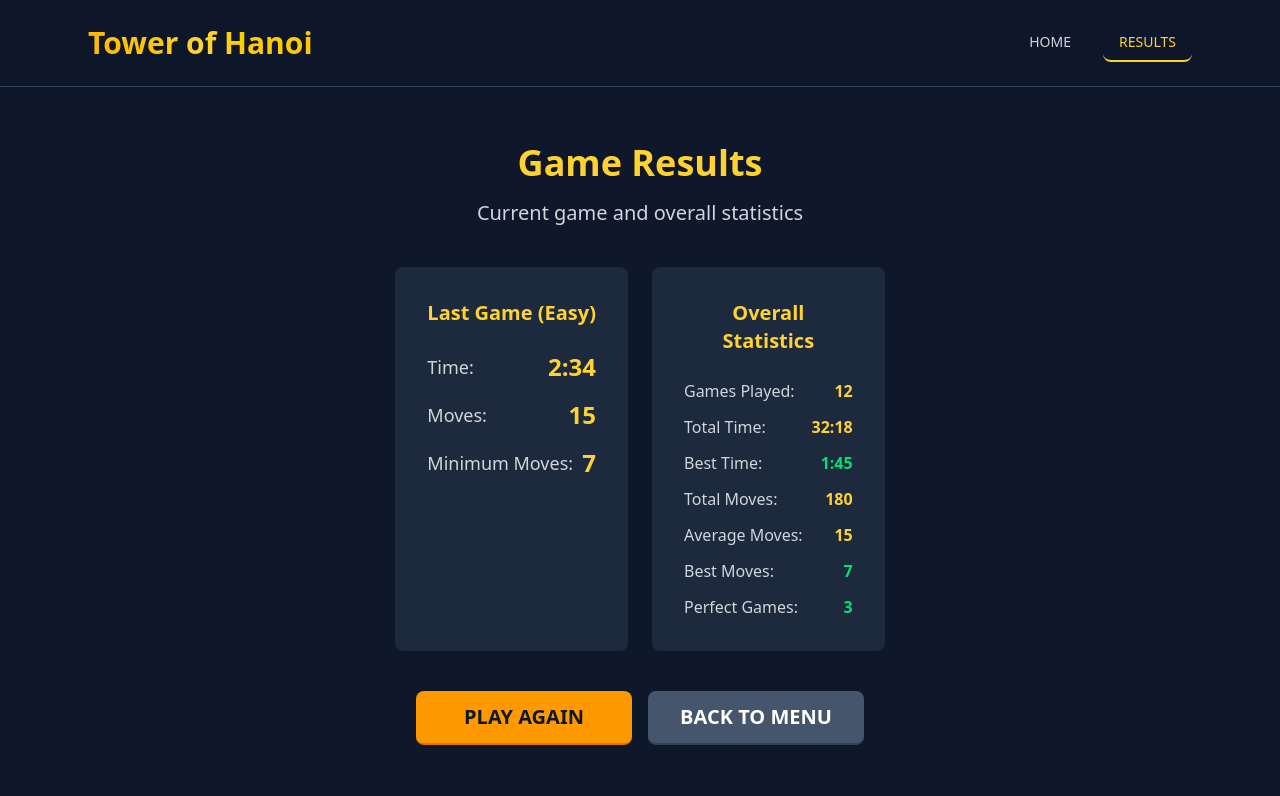
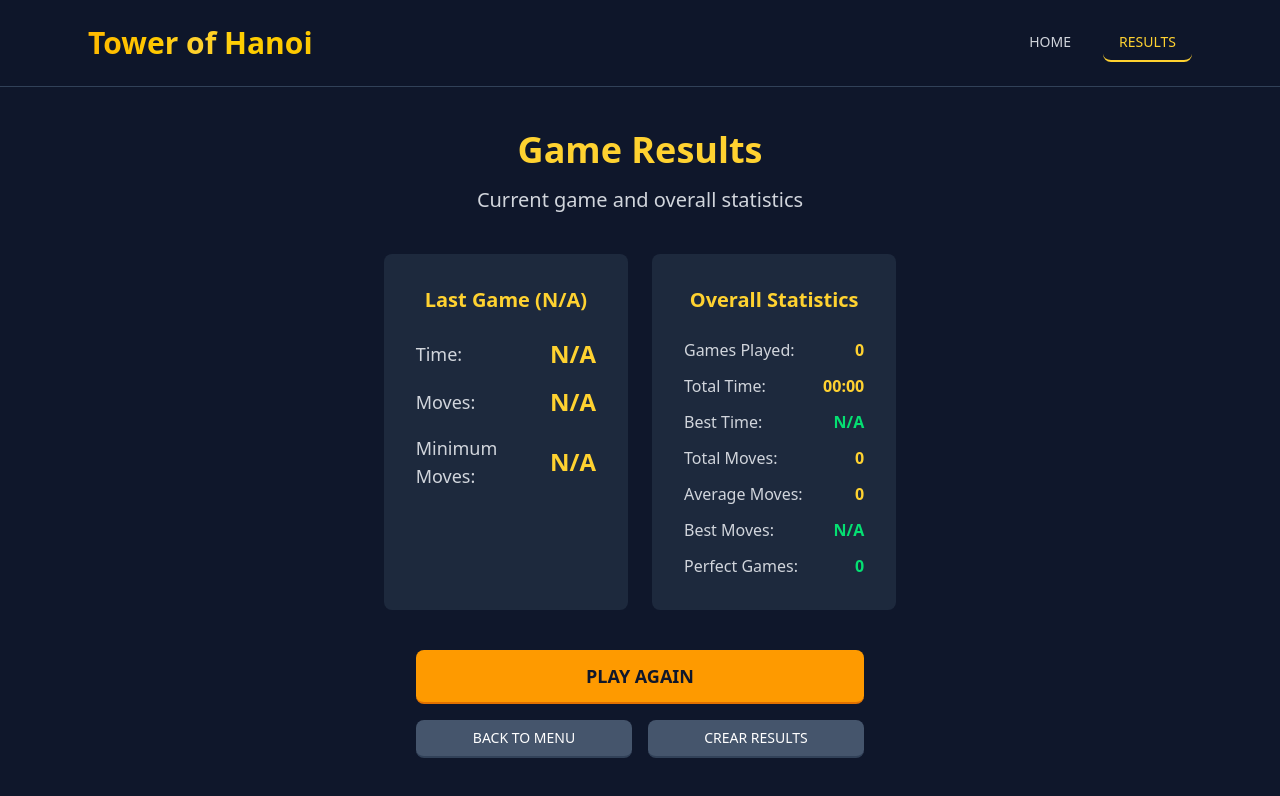
Before and after one commit to vt231krp/tower-of-hanoi, a React (Vite) app: page / in a window 1280 px wide. Both pictures are taken after a click on the button "RESULTS". Shown: the top 796 px of the page. Built offline with nearby package versions, Linux system fonts and the light colour scheme.

Commit message:
feat: enhance game functionality with timer and results tracking

```diff
--- a/src/App.tsx
+++ b/src/App.tsx
@@ -14,7 +14,7 @@ export const App = () => {
       case "start":
         return <StartPage onStartGame={handleStartGame} />;
       case "game":
-        return <GamePage />;
+        return <GamePage initDifficulty={2} />;
       case "results":
         return <ResultsPage />;
     }
--- a/src/components/Disk.tsx
+++ b/src/components/Disk.tsx
@@ -3,7 +3,6 @@ interface DiskProps {
 }
 
 const diskColors: string[] = [
-  "bg-red-500",
   "bg-blue-500",
   "bg-green-500",
   "bg-yellow-500",
@@ -18,7 +17,7 @@ export const Disk = ({ size }: DiskProps) => {
 
   return (
     <div
-      className={`h-4 rounded-3xl ${diskColors[size]} mx-auto`}
+      className={`h-4 rounded-3xl ${diskColors[size - 1]} mx-auto`}
       style={{ width }}
     ></div>
   );
--- /dev/null
+++ b/src/components/Timer.tsx
@@ -0,0 +1,54 @@
+import {
+  useState,
+  useEffect,
+  useRef,
+  forwardRef,
+  useImperativeHandle,
+} from "react";
+import { formatTime } from "../lib/utils";
+
+export interface TimerRef {
+  stop: () => void;
+  reset: () => void;
+}
+
+export const Timer = forwardRef<TimerRef>((_, ref) => {
+  const [time, setTime] = useState(0);
+  const [isRunning, setIsRunning] = useState(true);
+  const intervalRef = useRef<number | null>(null);
+  const startTimeRef = useRef(Date.now());
+
+  useEffect(() => {
+    if (isRunning) {
+      intervalRef.current = setInterval(() => {
+        setTime(Date.now() - startTimeRef.current);
+      }, 10);
+    } else {
+      if (intervalRef.current) {
+        clearInterval(intervalRef.current);
+      }
+    }
+
+    return () => {
+      if (intervalRef.current) {
+        clearInterval(intervalRef.current);
+      }
+    };
+  }, [isRunning]);
+
+  useImperativeHandle(ref, () => ({
+    stop: () => {
+      setIsRunning(false);
+    },
+    reset: () => {
+      setTime(0);
+      setIsRunning(true);
+    },
+  }));
+
+  return (
+    <div className="text-2xl font-medium text-amber-300">
+      {formatTime(time)}
+    </div>
+  );
+});
--- /dev/null
+++ b/src/hooks/useResults.ts
@@ -0,0 +1,117 @@
+import { useState, useEffect } from "react";
+
+interface GameResult {
+  id: string;
+  difficulty: number;
+  moves: number;
+  time: number;
+  minimumMoves: number;
+  isCompleted: boolean;
+  timestamp: Date;
+}
+
+interface Statistics {
+  gamesPlayed: number;
+  totalTime: number;
+  bestTime: number | null;
+  totalMoves: number;
+  averageMoves: number;
+  bestMoves: number | null;
+  perfectGames: number;
+  winRate: number;
+}
+
+interface UseResultsReturn {
+  results: GameResult[];
+  statistics: Statistics;
+  addResult: (result: Omit<GameResult, "id" | "timestamp">) => void;
+  clearResults: () => void;
+  lastGame: GameResult | null;
+}
+
+const STORAGE_KEY = "tower-of-hanoi-results";
+
+export const useResults = (): UseResultsReturn => {
+  const [results, setResults] = useState<GameResult[]>([]);
+  const [isLoading, setIsLoading] = useState(true);
+
+  useEffect(() => {
+    const savedResults = localStorage.getItem(STORAGE_KEY);
+    if (savedResults) {
+      try {
+        const parsed = JSON.parse(savedResults);
+        const resultsWithDates = parsed.map((result: GameResult) => ({
+          ...result,
+          timestamp: new Date(result.timestamp),
+        }));
+        setResults(resultsWithDates);
+      } catch (error) {
+        console.error("Failed to load results from localStorage:", error);
+      }
+    }
+    setIsLoading(false);
+  }, []);
+
+  useEffect(() => {
+    if (isLoading) return;
+
+    localStorage.setItem(STORAGE_KEY, JSON.stringify(results));
+  }, [isLoading, results]);
+
+  const addResult = (result: Omit<GameResult, "id" | "timestamp">) => {
+    const newResult: GameResult = {
+      ...result,
+      id: Date.now().toString(),
+      timestamp: new Date(),
+    };
+
+    setResults((prevResults) => [newResult, ...prevResults]);
+  };
+
+  const clearResults = () => {
+    setResults([]);
+    localStorage.removeItem(STORAGE_KEY);
+  };
+
+  const statistics: Statistics = {
+    gamesPlayed: results.length,
+    totalTime: results.reduce((sum, result) => sum + result.time, 0),
+    bestTime:
+      results.length > 0
+        ? Math.min(...results.map((result) => result.time))
+        : null,
+    totalMoves: results.reduce((sum, result) => sum + result.moves, 0),
+    averageMoves:
+      results.length > 0
+        ? Math.round(
+            results.reduce((sum, result) => sum + result.moves, 0) /
+              results.length,
+          )
+        : 0,
+    bestMoves:
+      results.length > 0
+        ? Math.min(...results.map((result) => result.moves))
+        : null,
+    perfectGames: results.filter(
+      (result) => result.moves === result.minimumMoves,
+    ).length,
+    winRate:
+      results.length > 0
+        ? Math.round(
+            (results.filter((result) => result.isCompleted).length /
+              results.length) *
+              100,
+          )
+        : 0,
+  };
+
+  const lastGame = results.length > 0 ? results[0] : null;
+
+  return {
+    results,
+    statistics,
+    addResult,
+    clearResults,
+    lastGame,
+  };
+};
--- /dev/null
+++ b/src/hooks/useTowerOfHanoi.ts
@@ -0,0 +1,83 @@
+import { useCallback, useEffect, useState } from "react";
+
+export const useTowerOfHanoi = (initialDiskCount: number) => {
+  const [numDisks, setNumDisks] = useState<number>(initialDiskCount);
+  const [towers, setTowers] = useState<number[][]>([[], [], []]);
+  const [selectedTower, setSelectedTower] = useState<number | null>(null);
+  const [moves, setMoves] = useState<number>(0);
+  const [isWon, setIsWon] = useState<boolean>(false);
+  const [startTime, setStartTime] = useState(Date.now());
+  const [endTime, setEndTime] = useState<number | null>(null);
+
+  const resetGame = useCallback((diskCount: number) => {
+    const initialTowers: number[][] = [[], [], []];
+    initialTowers[0] = Array.from(
+      { length: diskCount },
+      (_, i) => diskCount - i,
+    );
+    setTowers(initialTowers);
+    setMoves(0);
+    setSelectedTower(null);
+    setIsWon(false);
+    setStartTime(Date.now());
+  }, []);
+
+  useEffect(() => {
+    resetGame(numDisks);
+  }, [numDisks, resetGame]);
+
+  const checkWinCondition = useCallback(
+    (currentTowers: number[][]) => {
+      if (
+        currentTowers[0].length === 0 &&
+        currentTowers[2].length === numDisks
+      ) {
+        setIsWon(true);
+        setEndTime(Date.now());
+      }
+    },
+    [numDisks],
+  );
+
+  const handleTowerClick = (towerIndex: number) => {
+    if (isWon) return;
+
+    if (selectedTower === null) {
+      if (towers[towerIndex].length > 0) {
+        setSelectedTower(towerIndex);
+      }
+    } else {
+      if (selectedTower === towerIndex) {
+        setSelectedTower(null);
+        return;
+      }
+
+      const sourceTower = towers[selectedTower];
+      const destTower = towers[towerIndex];
+      const diskToMove = sourceTower[sourceTower.length - 1];
+
+      if (
+        destTower.length === 0 ||
+        diskToMove < destTower[destTower.length - 1]
+      ) {
+        const newTowers = towers.map((t) => [...t]);
+        newTowers[selectedTower].pop();
+        newTowers[towerIndex].push(diskToMove);
+        setTowers(newTowers);
+        setMoves((prev) => prev + 1);
+        checkWinCondition(newTowers);
+      }
+      setSelectedTower(null);
+    }
+  };
+
+  return {
+    moves,
+    selectedTower,
+    towers,
+    handleTowerClick,
+    isWon,
+    startTime,
+    endTime,
+  };
+};
--- a/src/lib/utils.ts
+++ b/src/lib/utils.ts
@@ -4,3 +4,11 @@ import { twMerge } from "tailwind-merge";
 export function cn(...inputs: ClassValue[]) {
   return twMerge(clsx(inputs));
 }
+
+export const formatTime = (ms: number) => {
+  const totalSeconds = Math.floor(ms / 1000);
+  const minutes = Math.floor(totalSeconds / 60);
+  const seconds = totalSeconds % 60;
+
+  return `${minutes.toString().padStart(2, "0")}:${seconds.toString().padStart(2, "0")}`;
+};
--- a/src/pages/GamePage.tsx
+++ b/src/pages/GamePage.tsx
@@ -1,27 +1,70 @@
-import { useState } from "react";
+import { useEffect, useRef } from "react";
 import { Tower } from "../components";
+import { Timer, type TimerRef } from "../components/Timer";
+import { useTowerOfHanoi } from "../hooks/useTowerOfHanoi";
+import { useResults } from "../hooks/useResults";
 
-export const GamePage = () => {
-  const [towers, setTowers] = useState<number[][]>([
-    [7, 6, 5, 4, 3, 2, 1],
-    [],
-    [],
-  ]);
-  const [selectedTower, setSelectedTower] = useState<number | null>(null);
-  const [totalSteps, setTotalSteps] = useState(0);
+interface GamePageProps {
+  initDifficulty?: number;
+}
+
+export const GamePage = ({ initDifficulty }: GamePageProps) => {
+  const { addResult, lastGame } = useResults();
+
+  const difficulty = initDifficulty || lastGame?.difficulty || 3;
+
+  const {
+    moves,
+    towers,
+    selectedTower,
+    handleTowerClick,
+    isWon,
+    startTime,
+    endTime,
+  } = useTowerOfHanoi(difficulty);
+
+  const timerRef = useRef<TimerRef>(null);
+
+  useEffect(() => {
+    if (!isWon || !timerRef.current) return;
+
+    timerRef.current.stop();
+
+    if (!endTime) return;
+
+    console.log({
+      difficulty,
+      isCompleted: true,
+      moves,
+      time: endTime - startTime,
+      minimumMoves: Math.pow(2, difficulty) - 1,
+    });
+
+    addResult({
+      difficulty,
+      isCompleted: true,
+      moves,
+      time: endTime - startTime,
+      minimumMoves: Math.pow(2, difficulty) - 1,
+    });
+  }, [isWon]);
 
   return (
     <div className="flex flex-1 flex-col items-center gap-10">
-      <span className="text-2xl font-medium text-amber-300">
-        Steps: {totalSteps}
-      </span>
+      <div className="flex flex-col items-center gap-2">
+        <span className="text-2xl font-medium text-amber-300">
+          Moves: {moves}
+          {isWon && " Win!!!"}
+        </span>
+        <Timer ref={timerRef} />
+      </div>
       <div className="flex h-[200px] w-full items-end justify-center gap-3 md:h-[300px]">
         {towers.map((tower, i) => (
           <Tower
             disks={tower}
             key={i}
             isSelected={selectedTower == i}
-            onTowerClick={() => {}}
+            onTowerClick={() => handleTowerClick(i)}
           />
         ))}
       </div>
--- a/src/pages/ResultsPage.tsx
+++ b/src/pages/ResultsPage.tsx
@@ -1,23 +1,11 @@
 import { Button } from "../components";
+import { useGameContext } from "../contexts/GameContext";
+import { useResults } from "../hooks/useResults";
+import { formatTime } from "../lib/utils";
 
 export const ResultsPage = () => {
-  // Mock data - replace with actual game context data
-  const currentGame = {
-    time: "2:34",
-    moves: 15,
-    minimumMoves: 7,
-    difficulty: "Easy",
-  };
-
-  const totalStats = {
-    gamesPlayed: 12,
-    totalTime: "32:18",
-    bestTime: "1:45",
-    totalMoves: 180,
-    averageMoves: 15,
-    bestMoves: 7,
-    perfectGames: 3,
-  };
+  const { lastGame, statistics, clearResults } = useResults();
+  const { setGameState } = useGameContext();
 
   return (
     <div className="flex flex-1 flex-col items-center justify-center gap-10">
@@ -31,21 +19,21 @@ export const ResultsPage = () => {
       <div className="flex flex-col gap-6 lg:flex-row">
         <div className="w-full max-w-md space-y-6 rounded-lg bg-slate-800 p-8">
           <h2 className="text-center text-xl font-bold text-amber-300">
-            Last Game ({currentGame.difficulty})
+            Last Game ({lastGame?.difficulty || "N/A"})
           </h2>
 
           <div className="space-y-4">
             <div className="flex items-center justify-between">
               <span className="text-lg font-medium text-gray-300">Time:</span>
               <span className="text-2xl font-bold text-amber-300">
-                {currentGame.time}
+                {lastGame?.time ? formatTime(lastGame?.time) : "N/A"}
               </span>
             </div>
 
             <div className="flex items-center justify-between">
               <span className="text-lg font-medium text-gray-300">Moves:</span>
               <span className="text-2xl font-bold text-amber-300">
-                {currentGame.moves}
+                {lastGame?.moves || "N/A"}
               </span>
             </div>
 
@@ -54,7 +42,7 @@ export const ResultsPage = () => {
                 Minimum Moves:
               </span>
               <span className="text-2xl font-bold text-amber-300">
-                {currentGame.minimumMoves}
+                {lastGame?.minimumMoves || "N/A"}
               </span>
             </div>
           </div>
@@ -69,77 +57,83 @@ export const ResultsPage = () => {
             <div className="flex items-center justify-between">
               <span className="font-medium text-gray-300">Games Played:</span>
               <span className="font-bold text-amber-300">
-                {totalStats.gamesPlayed}
+                {statistics.gamesPlayed}
               </span>
             </div>
 
             <div className="flex items-center justify-between">
               <span className="font-medium text-gray-300">Total Time:</span>
               <span className="font-bold text-amber-300">
-                {totalStats.totalTime}
+                {formatTime(statistics.totalTime)}
               </span>
             </div>
 
             <div className="flex items-center justify-between">
               <span className="font-medium text-gray-300">Best Time:</span>
               <span className="font-bold text-green-400">
-                {totalStats.bestTime}
+                {statistics.bestTime || "N/A"}
               </span>
             </div>
 
             <div className="flex items-center justify-between">
               <span className="font-medium text-gray-300">Total Moves:</span>
               <span className="font-bold text-amber-300">
-                {totalStats.totalMoves}
+                {statistics.totalMoves}
               </span>
             </div>
 
             <div className="flex items-center justify-between">
               <span className="font-medium text-gray-300">Average Moves:</span>
               <span className="font-bold text-amber-300">
-                {totalStats.averageMoves}
+                {statistics.averageMoves}
               </span>
             </div>
 
             <div className="flex items-center justify-between">
               <span className="font-medium text-gray-300">Best Moves:</span>
               <span className="font-bold text-green-400">
-                {totalStats.bestMoves}
+                {statistics.bestMoves || "N/A"}
               </span>
             </div>
 
             <div className="flex items-center justify-between">
               <span className="font-medium text-gray-300">Perfect Games:</span>
               <span className="font-bold text-green-400">
-                {totalStats.perfectGames}
+                {statistics.perfectGames}
               </span>
             </div>
           </div>
         </div>
       </div>
 
-      <div className="flex w-full max-w-md gap-4">
+      <div className="flex w-full max-w-md flex-col gap-4">
         <Button
-          size="lg"
+          size="md"
           variant="primary"
           className="flex-1"
-          onClick={() => {
-            /* Handle play again */
-          }}
+          onClick={() => setGameState("game")}
         >
           Play Again
         </Button>
 
+        <div className="flex gap-4">
           <Button
-          size="lg"
+            size="sm"
             variant="secondary"
             className="flex-1"
-          onClick={() => {
-            /* Handle back to menu */
-          }}
+            onClick={() => setGameState("start")}
           >
             Back to Menu
           </Button>
+          <Button
+            size="sm"
+            variant="secondary"
+            className="flex-1"
+            onClick={() => clearResults()}
+          >
+            Crear Results
+          </Button>
+        </div>
       </div>
     </div>
   );
```
Lines whose indentation alone changed are shown as unchanged.
